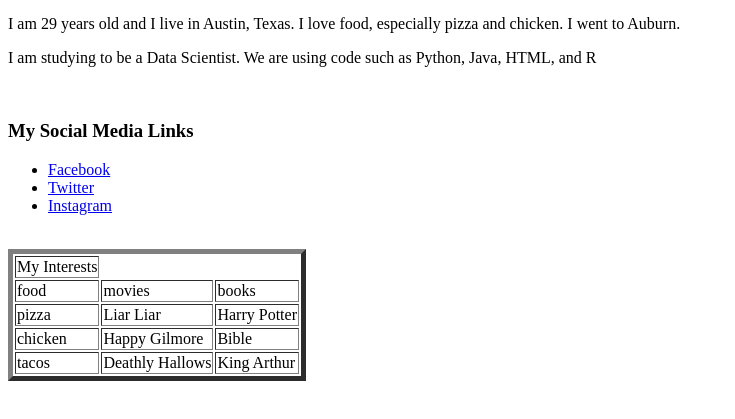
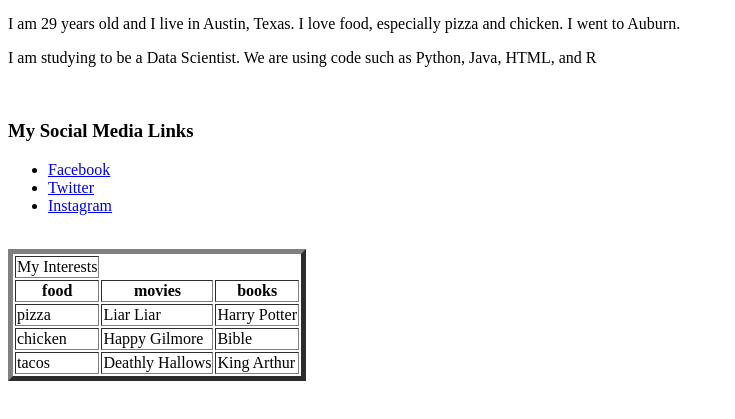
Before and after one commit to tjgrafft/tjgrafft.github.io, a plain HTML site: page Basic-HTML-Bio.html in a window 1280 px wide. Shown: the part 353-772 px from the top of the page, without its empty margins (0-735 px from the left). Drawn offline with Linux system fonts and the light colour scheme.

Commit message:
Update Basic-HTML-Bio.html

```diff
--- a/Basic-HTML-Bio.html
+++ b/Basic-HTML-Bio.html
@@ -27,7 +27,7 @@
         <tr><td>My Interests</td></tr>
     </thead>
     <tbody>
-        <tr><td>food</td><td>movies</td><td>books</td></tr>
+        <tr><th>food</th><th>movies</th><th>books</th></tr>
         <tr><td>pizza</td><td>Liar Liar</td><td>Harry Potter</td></tr>
         <tr><td>chicken</td><td>Happy Gilmore</td><td>Bible</td></tr>
         <tr><td>tacos</td><td>Deathly Hallows</td><td>King Arthur</td></tr>
```
